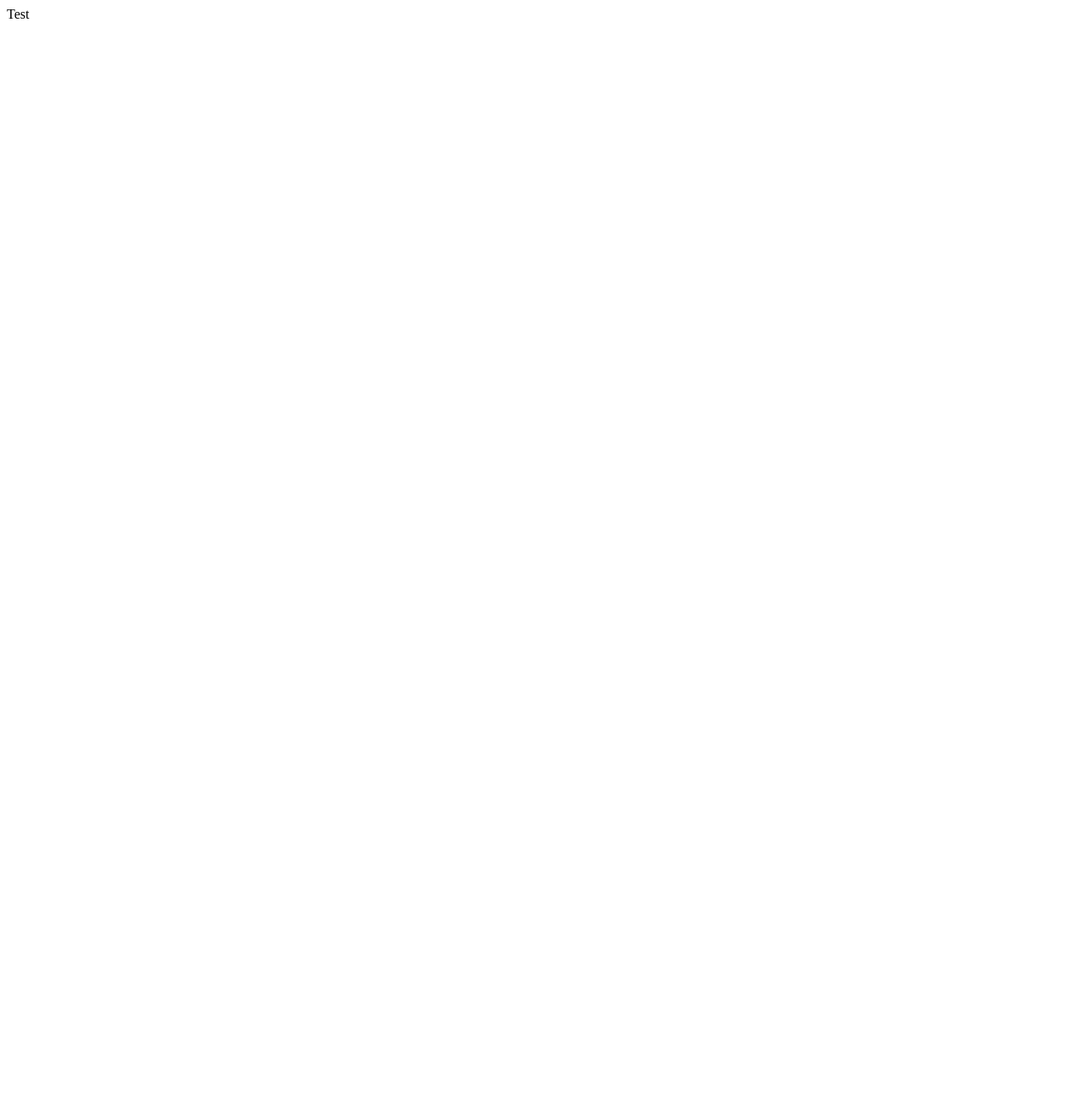
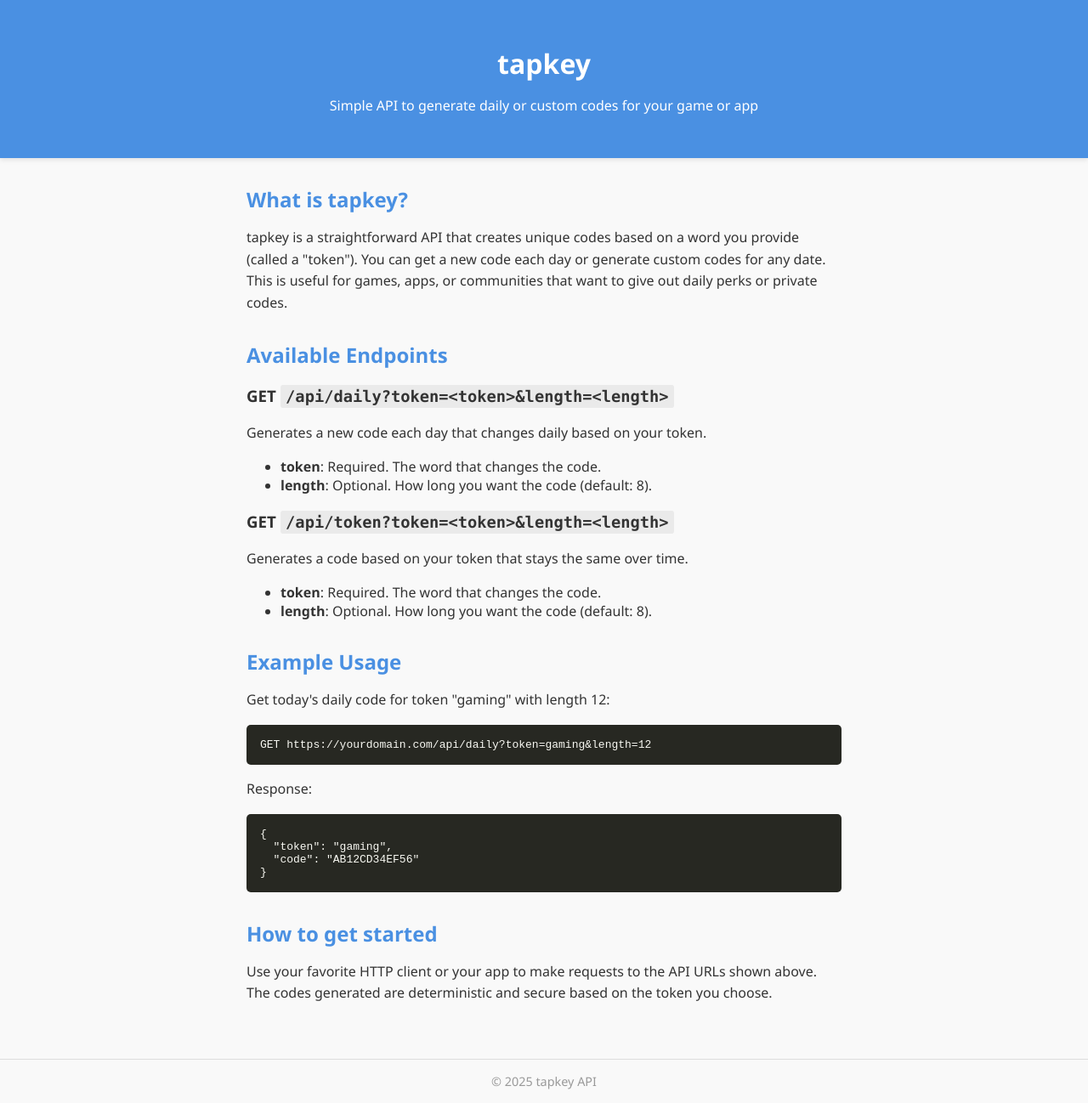
Before and after one commit to TensulStudios/discord-code-vr, a website: page index.html in a window 1280 px wide. Shown: the whole page at 85% size. Before the commit the page ends 800 px from the top, so only its background shows below. Drawn offline with Linux system fonts and the light colour scheme.

Commit message:
Update index.html

```diff
--- a/index.html
+++ b/index.html
@@ -1 +1,112 @@
-Test
+<!DOCTYPE html>
+<html lang="en">
+<head>
+<meta charset="UTF-8" />
+<meta name="viewport" content="width=device-width, initial-scale=1" />
+<title>tapkey - Simple Daily Code API</title>
+<style>
+  body {
+    font-family: 'Segoe UI', Tahoma, Geneva, Verdana, sans-serif;
+    background: #f9f9f9;
+    color: #333;
+    margin: 0;
+    padding: 0;
+  }
+  header {
+    background-color: #4a90e2;
+    color: white;
+    padding: 2rem 1rem;
+    text-align: center;
+    box-shadow: 0 2px 6px rgba(0,0,0,0.1);
+  }
+  main {
+    max-width: 700px;
+    margin: 2rem auto;
+    padding: 0 1rem;
+  }
+  h1 {
+    margin-bottom: 0.25rem;
+  }
+  h2 {
+    color: #4a90e2;
+    margin-top: 2rem;
+    margin-bottom: 0.5rem;
+  }
+  p {
+    line-height: 1.6;
+  }
+  code {
+    background: #eaeaea;
+    padding: 0.2rem 0.4rem;
+    border-radius: 3px;
+    font-family: Consolas, monospace;
+  }
+  pre {
+    background: #272822;
+    color: #f8f8f2;
+    padding: 1rem;
+    border-radius: 5px;
+    overflow-x: auto;
+  }
+  footer {
+    text-align: center;
+    padding: 1rem;
+    font-size: 0.9rem;
+    color: #999;
+    border-top: 1px solid #ddd;
+    margin-top: 4rem;
+  }
+  a {
+    color: #4a90e2;
+    text-decoration: none;
+  }
+  a:hover {
+    text-decoration: underline;
+  }
+</style>
+</head>
+<body>
+<header>
+  <h1>tapkey</h1>
+  <p>Simple API to generate daily or custom codes for your game or app</p>
+</header>
+<main>
+  <section>
+    <h2>What is tapkey?</h2>
+    <p>tapkey is a straightforward API that creates unique codes based on a word you provide (called a "token"). You can get a new code each day or generate custom codes for any date. This is useful for games, apps, or communities that want to give out daily perks or private codes.</p>
+  </section>
+  <section>
+    <h2>Available Endpoints</h2>
+    <h3>GET <code>/api/daily?token=&lt;token&gt;&length=&lt;length&gt;</code></h3>
+    <p>Generates a new code each day that changes daily based on your token.</p>
+    <ul>
+      <li><strong>token</strong>: Required. The word that changes the code.</li>
+      <li><strong>length</strong>: Optional. How long you want the code (default: 8).</li>
+    </ul>
+    <h3>GET <code>/api/token?token=&lt;token&gt;&length=&lt;length&gt;</code></h3>
+    <p>Generates a code based on your token that stays the same over time.</p>
+    <ul>
+      <li><strong>token</strong>: Required. The word that changes the code.</li>
+      <li><strong>length</strong>: Optional. How long you want the code (default: 8).</li>
+    </ul>
+  </section>
+  <section>
+    <h2>Example Usage</h2>
+    <p>Get today's daily code for token "gaming" with length 12:</p>
+    <pre>GET https://yourdomain.com/api/daily?token=gaming&length=12</pre>
+    <p>Response:</p>
+    <pre>{
+  "token": "gaming",
+  "code": "AB12CD34EF56"
+}</pre>
+  </section>
+  <section>
+    <h2>How to get started</h2>
+    <p>Use your favorite HTTP client or your app to make requests to the API URLs shown above. The codes generated are deterministic and secure based on the token you choose.</p>
+  </section>
+</main>
+<footer>
+  &copy; 2025 tapkey API
+</footer>
+</body>
+</html>
```
